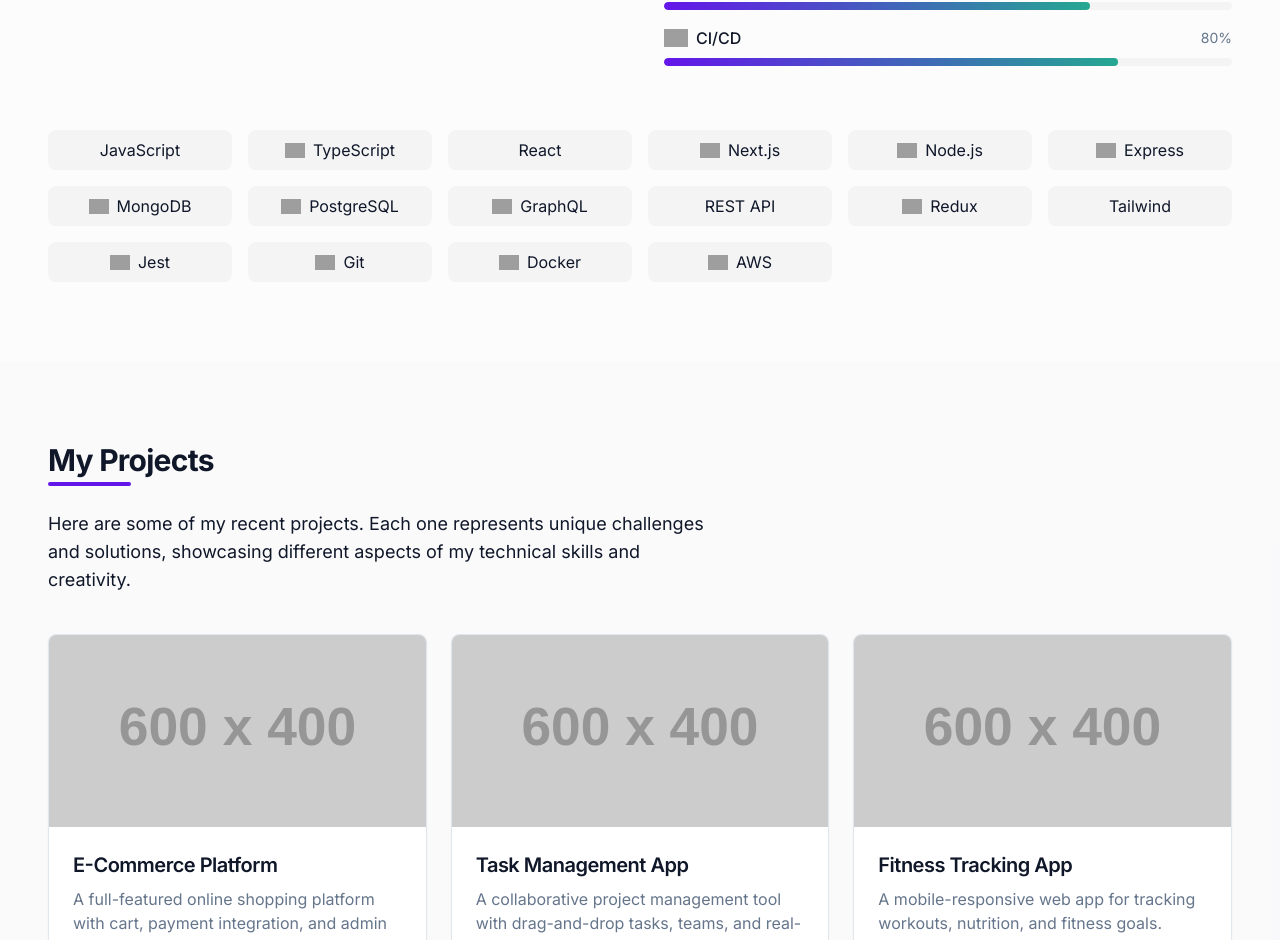
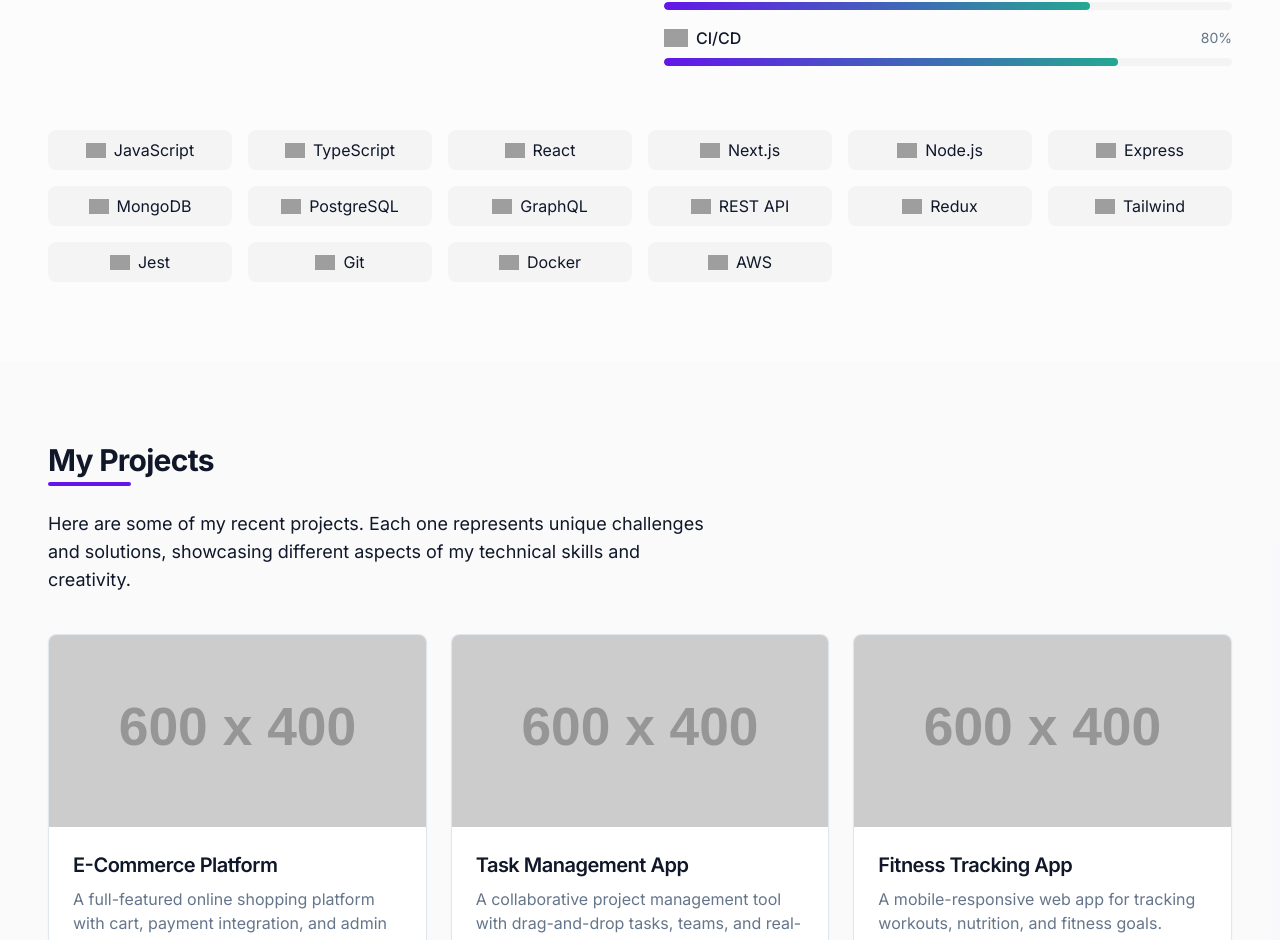
Before and after one commit to BhanuSankarasetty/bhanumurari-profile, a React (Vite) app: page / in a window 1280 px wide. Shown: the part 2760-3700 px from the top of the page. Built offline with nearby package versions, Linux system fonts and the light colour scheme; grey boxes are pictures that could not be loaded.

Commit message:
Fix: Broken images in skills section
Fixes broken image links in the skills section.

```diff
--- a/src/components/SkillsSection.tsx
+++ b/src/components/SkillsSection.tsx
@@ -34,6 +34,27 @@ const skillGroups = [
     ],
   },
 ];
+
+// Map of skill names to their icon URLs
+const skillIconMap = {
+  "JavaScript": "https://cdn.jsdelivr.net/gh/devicons/devicon/icons/javascript/javascript-original.svg",
+  "TypeScript": "https://cdn.jsdelivr.net/gh/devicons/devicon/icons/typescript/typescript-original.svg",
+  "React": "https://cdn.jsdelivr.net/gh/devicons/devicon/icons/react/react-original.svg",
+  "Next.js": "https://cdn.jsdelivr.net/gh/devicons/devicon/icons/nextjs/nextjs-original.svg",
+  "Node.js": "https://cdn.jsdelivr.net/gh/devicons/devicon/icons/nodejs/nodejs-original.svg",
+  "Express": "https://cdn.jsdelivr.net/gh/devicons/devicon/icons/express/express-original.svg",
+  "MongoDB": "https://cdn.jsdelivr.net/gh/devicons/devicon/icons/mongodb/mongodb-original.svg",
+  "PostgreSQL": "https://cdn.jsdelivr.net/gh/devicons/devicon/icons/postgresql/postgresql-original.svg",
+  "GraphQL": "https://cdn.jsdelivr.net/gh/devicons/devicon/icons/graphql/graphql-plain.svg",
+  "Redux": "https://cdn.jsdelivr.net/gh/devicons/devicon/icons/redux/redux-original.svg",
+  "Tailwind": "https://cdn.jsdelivr.net/gh/devicons/devicon/icons/tailwindcss/tailwindcss-plain.svg",
+  "Jest": "https://cdn.jsdelivr.net/gh/devicons/devicon/icons/jest/jest-plain.svg",
+  "Git": "https://cdn.jsdelivr.net/gh/devicons/devicon/icons/git/git-original.svg",
+  "Docker": "https://cdn.jsdelivr.net/gh/devicons/devicon/icons/docker/docker-original.svg",
+  "AWS": "https://cdn.jsdelivr.net/gh/devicons/devicon/icons/amazonwebservices/amazonwebservices-original.svg",
+  "CI/CD": "https://cdn.jsdelivr.net/gh/devicons/devicon/icons/jenkins/jenkins-original.svg",
+  "REST API": "https://img.icons8.com/nolan/64/api-settings.png",
+};
 
 export default function SkillsSection() {
   return (
@@ -128,16 +149,8 @@ export default function SkillsSection() {
           "MongoDB", "PostgreSQL", "GraphQL", "REST API", "Redux", "Tailwind",
           "Jest", "Git", "Docker", "AWS"
         ].map((skill, index) => {
-          // Find the matching skill in the skillGroups to get its icon
-          let icon = "";
-          for (const group of skillGroups) {
-            const matchingSkill = group.skills.find(s => s.name.toLowerCase() === skill.toLowerCase() ||
-                                                       skill.toLowerCase().includes(s.name.toLowerCase()));
-            if (matchingSkill) {
-              icon = matchingSkill.icon;
-              break;
-            }
-          }
+          // Use our skillIconMap to get the correct icon URL
+          const iconUrl = skillIconMap[skill] || "";
 
           return (
             <motion.div
@@ -149,9 +162,9 @@ export default function SkillsSection() {
               viewport={{ once: true }}
               whileHover={{ scale: 1.05 }}
             >
-              {icon && (
+              {iconUrl && (
                 <img
-                  src={icon}
+                  src={iconUrl}
                   alt={`${skill} icon`}
                   className="w-5 h-5 object-contain"
                 />
```
